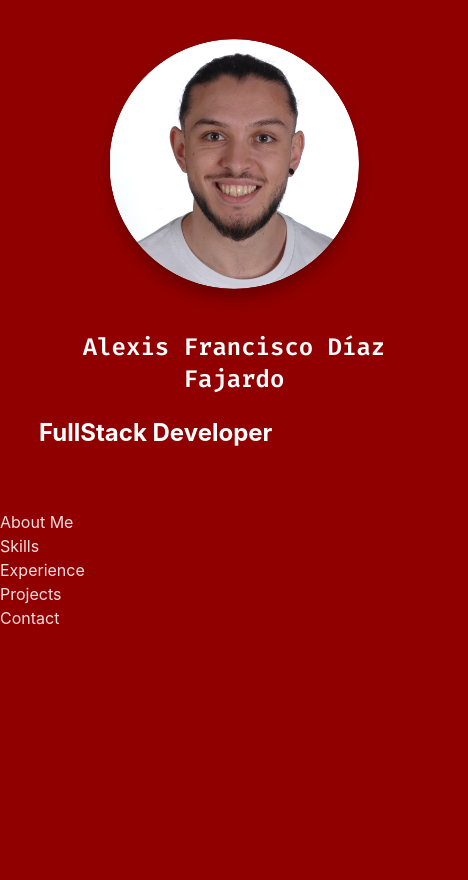
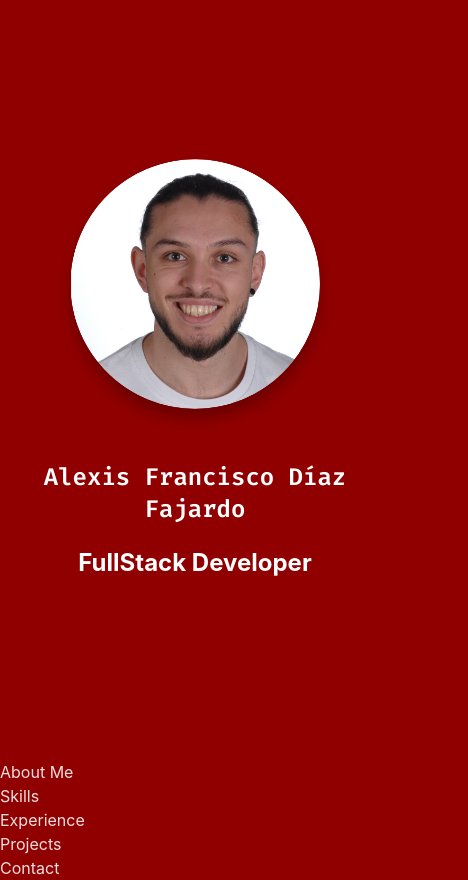
Before and after one commit to Lerzih/Porfolio, a React (Vite) app: page / in a window 390 px wide. Shown: the whole page, 468 px wide, since content can reach past the window. Before the commit the page ends 844 px from the top, so only its background shows below. Built offline with nearby package versions, Linux system fonts and the light colour scheme.

Commit message:
[:lipstick:] Update Header style

```diff
--- a/src/css/Header.css
+++ b/src/css/Header.css
@@ -1,20 +1,13 @@
 header {
   width: 100%;
-  padding: 10%;
+  height: 90vh;
   display: flex;
-  gap: 20px;
-  justify-content: center;
-  align-items: center;
+  gap: 30px;
 }
 
-@media (max-width: 620px) {
-  #root {
-    width: -webkit-fill-available;
-  }
+@media (max-width: 710px) {
   header {
-    padding: 10%;
     display: flex;
-    gap: 20px;
     flex-direction: column;
   }
 }
@@ -36,7 +29,7 @@ header {
 
 .titleProfession {
   color: #fff;
-  text-align: left;
+  text-align: center;
 }
 
 .profile-picture {
```
